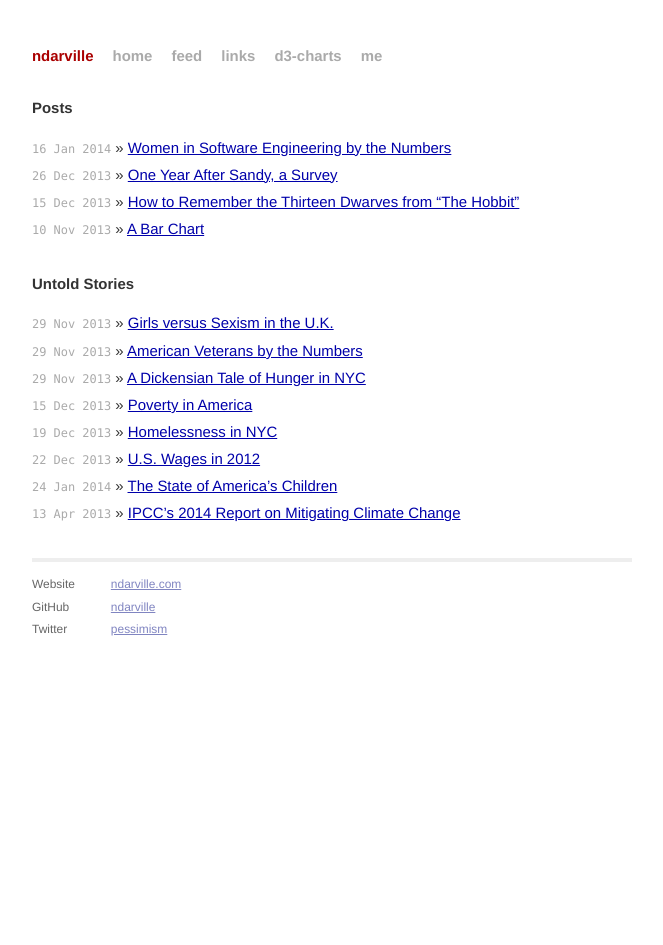
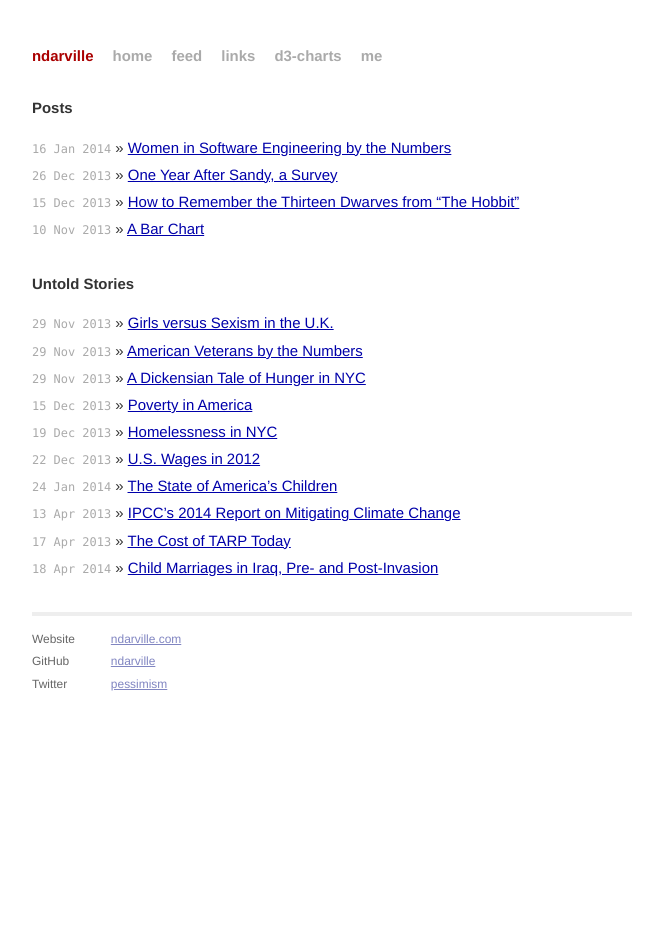
Before and after one commit to ndarville/ndarville.github.io, a Jekyll site: the page built from index.html, in a window 1280 px wide. Shown: the whole page, without its empty margins (308-971 px from the left). Built offline with Jekyll 4.4.1, drawn with Linux system fonts in a browser that asks for light colours.

Commit message:
Added more stories

```diff
--- a/_data/stories.yml
+++ b/_data/stories.yml
@@ -29,3 +29,11 @@
 - title: "IPCC&rsquo;s 2014 Report on Mitigating Climate Change"
   link:  https://www.ipcc.ch/report/ar5/wg3/
   date:  13 Apr 2013
+
+- title: The Cost of TARP Today
+  link:  https://twitter.com/JustinWolfers/status/456868655406395392
+  date:  17 Apr 2013
+
+- title: "Child Marriages in Iraq, Pre- and Post-Invasion"
+  link:  http://www.washingtonpost.com/news/morning-mix/wp/2014/04/10/iraq-poised-to-legalize-marriage-for-girls-as-young-as-9/
+  date:  18 Apr 2014
```
